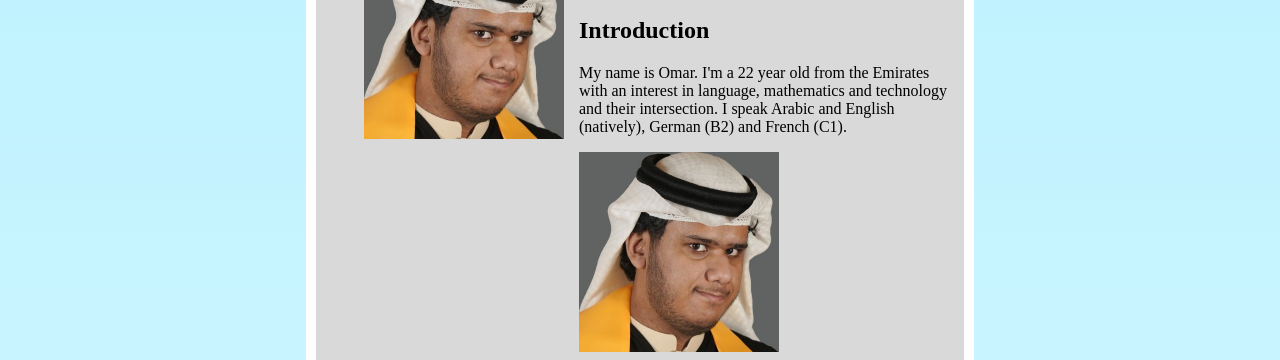
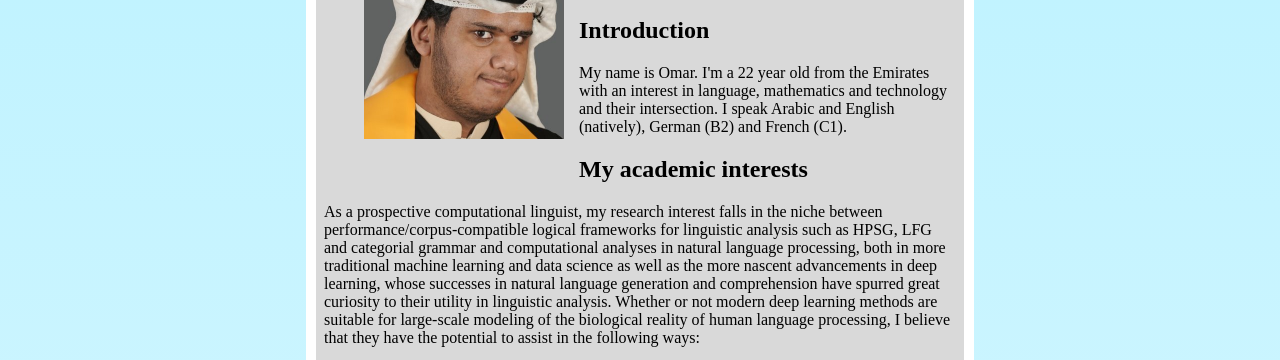
Before and after one commit to codexderelict/codexderelict.github.io, a plain HTML site: page index.html in a window 1280 px wide. Shown: the part 420-780 px from the top of the page. Drawn offline with Linux system fonts and the light colour scheme.

Commit message:
GOD DAMN IT

```diff
--- a/index.html
+++ b/index.html
@@ -29,7 +29,6 @@
             <hr>
             <h2 id="introduction">Introduction</h2>
             <p>My name is Omar. I&#39;m a 22 year old from the Emirates with an interest in language, mathematics and technology and their intersection. I speak Arabic and English (natively), German (B2) and French (C1). </p>
-            <img src="me.png" alt="Me" width="200" height="200">
             <h2 id="my-academic-interests">My academic interests</h2>
             <p>As a prospective computational linguist, my research interest falls in the niche between performance/corpus-compatible logical frameworks for linguistic analysis such as HPSG, LFG and categorial grammar and computational analyses in natural language processing, both in more traditional machine learning and data science as well as the more nascent advancements in deep learning, whose successes in natural language generation and comprehension have spurred great curiosity to their utility in linguistic analysis. Whether or not modern deep learning methods are suitable for large-scale modeling of the biological reality of human language processing, I believe that they have the potential to assist in the following ways:</p>
             <ul>
```
